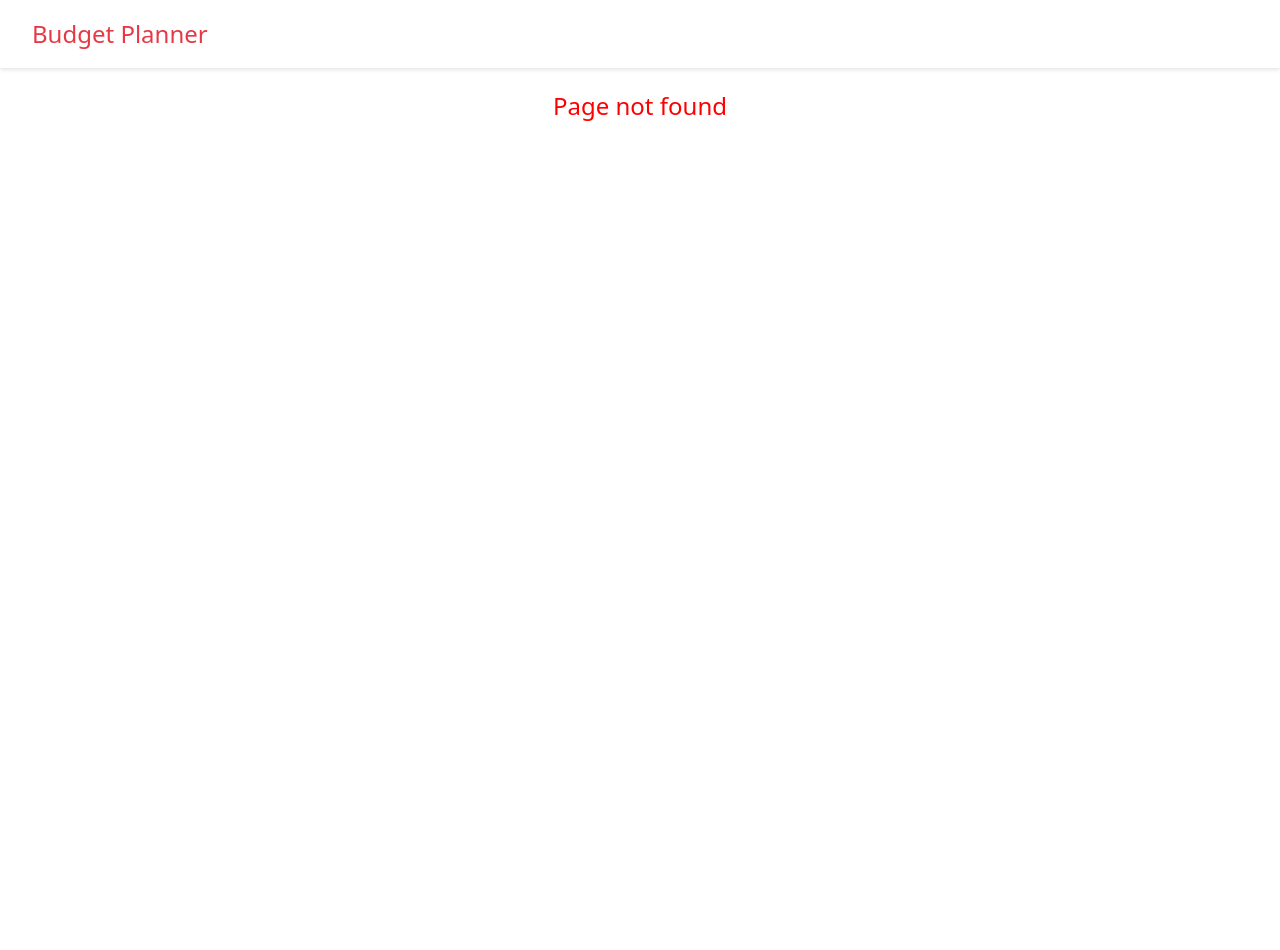
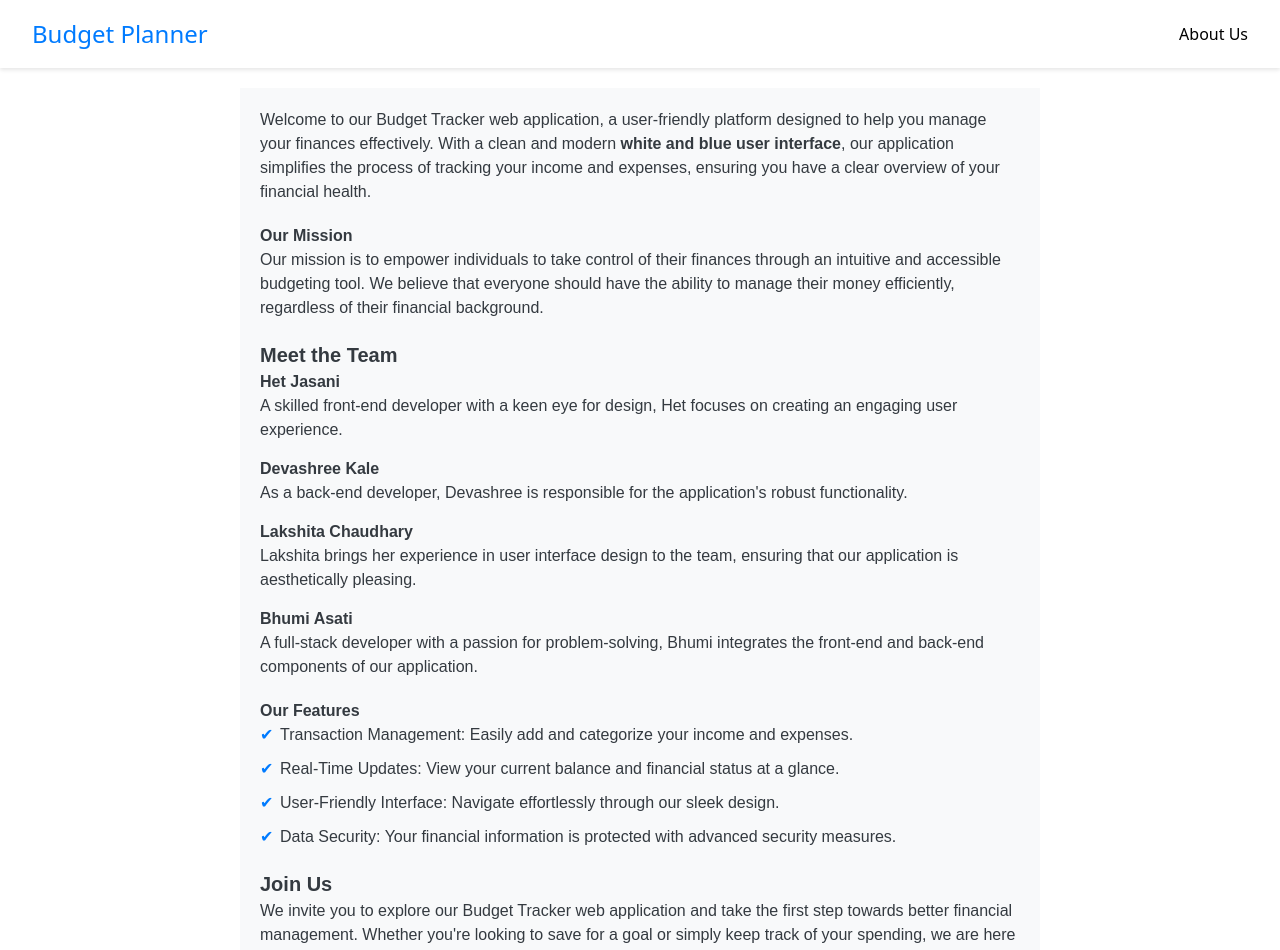
Before and after one commit to Hetosk1/budget-tracker-mern, a React (Vite) app in the folder Frontend/: page /about in a window 1280 px wide. Before the commit this address had no page. Shown: the top 950 px of the page. Before the commit the page ends 800 px from the top, so only its background shows below. Built offline with nearby package versions, Linux system fonts and the light colour scheme.

Commit message:
Added About us page and made little changes

```diff
--- a/Frontend/src/App.jsx
+++ b/Frontend/src/App.jsx
@@ -8,6 +8,7 @@ import Login from './pages/Login';
 import Logout from './pages/Logout';
 import Register from './pages/Register';
 import Landing from './pages/Landing';
+import About from './pages/About';
 
 function parseJwt (token) {
     var base64Url = token.split('.')[1];
@@ -22,7 +23,6 @@ function parseJwt (token) {
 function App() {
     const navigate = useNavigate();
 
-    // Check if the user is logged in
     const isLoggedIn = () => !!localStorage.getItem('bud-token');
 
     // Sign out the user
@@ -53,7 +53,15 @@ function App() {
                             Sign Out
                         </button>
                     </div>
-                ) : null}
+                ) : (
+                  <div className='about-us'
+                    onClick={(e) => {
+                      navigate('/about')
+                    }}
+                  >
+                    About Us
+                  </div>
+                )}
             </header>
 
             <main>
@@ -64,6 +72,7 @@ function App() {
                     <Route path="/register" element={<Register />} />
                     <Route path="/dashboard" element={<BudgetPage />} />
                     <Route path="/budget" element={<BudgetRecords />} />
+                    <Route path="/about" element={<About/>}/>
                     <Route path="*" element={
                         <div className='route-not-found'>
                             Page not found
@@ -74,6 +83,10 @@ function App() {
 
             {/* Inline CSS */}
             <style jsx>{`
+                .about-us{
+                  cursor: pointer;
+                }
+
                 body {
                     margin: 0;
                     font-family: Arial, sans-serif;
@@ -92,7 +105,7 @@ function App() {
 
                 .title {
                     font-size: 24px; /* Larger font size for the title */
-                    color: #e63946; /* Bright red color for title */
+                    color: #007bff; /* B007bffright red color for title */
                     cursor: pointer; /* Pointer cursor on hover */
                 }
 
--- /dev/null
+++ b/Frontend/src/pages/About.jsx
@@ -0,0 +1,115 @@
+import React from 'react';
+
+const About = () => {
+  return (
+    <>
+      <div className="about-container">
+        <section className="about-section">
+          <p>
+            Welcome to our Budget Tracker web application, a user-friendly platform designed to help you manage your finances effectively. With a clean and modern <strong>white and blue user interface</strong>, our application simplifies the process of tracking your income and expenses, ensuring you have a clear overview of your financial health.
+          </p>
+        </section>
+        <section className="mission-section">
+          <h3>Our Mission</h3>
+          <p>
+            Our mission is to empower individuals to take control of their finances through an intuitive and accessible budgeting tool. We believe that everyone should have the ability to manage their money efficiently, regardless of their financial background.
+          </p>
+        </section>
+        <section className="team-section">
+          <h2>Meet the Team</h2>
+          <div className="team-member">
+            <h3>Het Jasani</h3>
+            <p>A skilled front-end developer with a keen eye for design, Het focuses on creating an engaging user experience.</p>
+          </div>
+          <div className="team-member">
+            <h3>Devashree Kale</h3>
+            <p>As a back-end developer, Devashree is responsible for the application's robust functionality.</p>
+          </div>
+          <div className="team-member">
+            <h3>Lakshita Chaudhary</h3>
+            <p>Lakshita brings her experience in user interface design to the team, ensuring that our application is aesthetically pleasing.</p>
+          </div>
+          <div className="team-member">
+            <h3>Bhumi Asati</h3>
+            <p>A full-stack developer with a passion for problem-solving, Bhumi integrates the front-end and back-end components of our application.</p>
+          </div>
+        </section>
+        <section className="features-section">
+          <h3>Our Features</h3>
+          <ul className="features-list">
+            <li>Transaction Management: Easily add and categorize your income and expenses.</li>
+            <li>Real-Time Updates: View your current balance and financial status at a glance.</li>
+            <li>User-Friendly Interface: Navigate effortlessly through our sleek design.</li>
+            <li>Data Security: Your financial information is protected with advanced security measures.</li>
+          </ul>
+        </section>
+        <section className="join-section">
+          <h2>Join Us</h2>
+          <p>
+            We invite you to explore our Budget Tracker web application and take the first step towards better financial management. Whether you're looking to save for a goal or simply keep track of your spending, we are here to help you every step of the way!
+          </p>
+        </section>
+      </div>
+
+      {/* Inline CSS */}
+      <style jsx>{`
+        .about-container {
+          font-family: Arial, sans-serif;
+          background-color: #f8f9fa;
+          color: #343a40;
+          padding: 20px;
+          max-width: 800px;
+          margin: auto;
+        }
+
+        .about-header {
+          text-align: center;
+          color: #007bff;
+          font-size: 40px;
+        }
+
+        .about-section,
+        .mission-section,
+        .team-section,
+        .features-section,
+        .join-section {
+          margin-bottom: 20px;
+        }
+
+        .team-member {
+          margin-bottom: 15px;
+        }
+
+        .features-list {
+          list-style-type: none;
+          padding-left: 0;
+        }
+
+        .features-list li {
+          margin-bottom: 10px;
+          padding-left: 20px;
+          position: relative;
+        }
+
+        .features-list li::before {
+          content: '✔';
+          position: absolute;
+          left: 0;
+          color: #007bff;
+        }
+
+        h3{
+            font-weight: bold;
+        }
+
+        h2{
+            font-weight: bold;
+            font-size: 20px;
+        }
+
+      `}</style>
+    </>
+  );
+};
+
+export default About;
--- a/Frontend/src/pages/BudgetRecords.jsx
+++ b/Frontend/src/pages/BudgetRecords.jsx
@@ -1,3 +1,6 @@
+import {useLocation, useNavigate} from 'react-router-dom'
+import {useState, useEffect} from 'react'
+
 const BudgetRecords = (props) => {
     const location = useLocation();
     const budgetID = location.state?._id; // Get budget ID from state
@@ -85,14 +88,12 @@ const BudgetRecords = (props) => {
                     <input
                         type="text"
                         value={expenseName}
-                        onChange={(e) => setExpenseName(e.target.value)}
                         placeholder="Expense Name"
                         required
                     />
                     <input
                         type="number"
                         value={expenseAmount}
-                        onChange={(e) => setExpenseAmount(e.target.value)}
                         placeholder="Expense Amount"
                         required
                     />
@@ -105,3 +106,5 @@ const BudgetRecords = (props) => {
         </>
     );
 };
+
+export default BudgetRecords;
--- a/Frontend/src/pages/Landing.jsx
+++ b/Frontend/src/pages/Landing.jsx
@@ -10,7 +10,7 @@ const Landing = () => {
 
     return (
         <div className="container">
-            <h1>Welcome to Our App</h1>
+            <h1>Welcome to Budget Tracker</h1>
             {!isLoggedIn()
                 ?
                 <>
```
Also changed, not shown: Frontend/src/pages/BudgetPage.jsx (line endings or trailing spaces).
